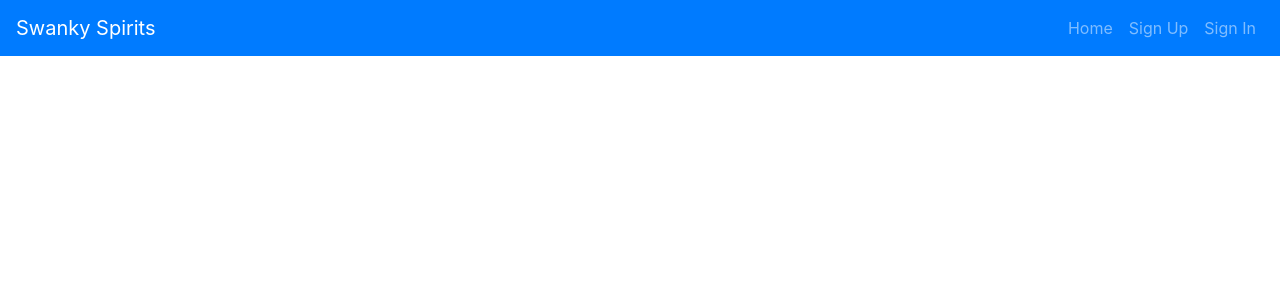
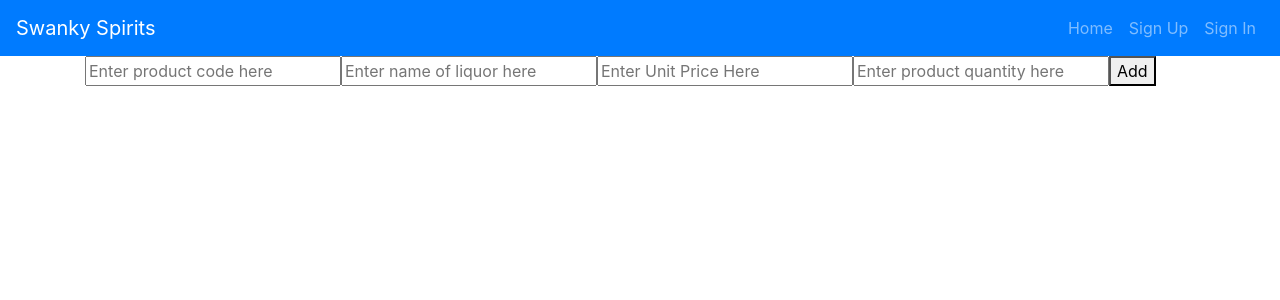
Before and after one commit to Callback-ktz/swanky-spirits-client, a React app: page /inventory in a window 1280 px wide. Shown: the top 300 px of the page. Built offline with nearby package versions, Linux system fonts and the light colour scheme.

Commit message:
Inventory Create
Added Create nav bar
Added button
Added create functionality

```diff
--- a/src/components/App/App.js
+++ b/src/components/App/App.js
@@ -9,6 +9,7 @@ import SignIn from '../SignIn/SignIn'
 import SignOut from '../SignOut/SignOut'
 import ChangePassword from '../ChangePassword/ChangePassword'
 import InventoryIndex from './../InventoryIndex.js'
+import InventoryCreate from './../InventoryCreate'
 
 class App extends Component {
   constructor () {
@@ -44,6 +45,7 @@ class App extends Component {
           />
         ))}
         <main className="container">
+          <InventoryCreate user={user}/>
           <Route path='/sign-up' render={() => (
             <SignUp msgAlert={this.msgAlert} setUser={this.setUser} />
           )} />
--- /dev/null
+++ b/src/components/InventoryCreate.js
@@ -0,0 +1,79 @@
+import React from 'react'
+import axios from 'axios'
+import apiUrl from './../apiConfig.js'
+
+class InventoryCreate extends React.Component {
+  state = {
+    inventory: {
+      code: '',
+      name: '',
+      unit_price: '',
+      quantity: ''
+    }
+  }
+  handleInputChange = (event) => {
+    // get the book key from the input name field
+    const inventoryKey = event.target.name
+    // get the input value that the user typed in
+    const value = event.target.value
+    // make a copy of the current state
+    const inventoryCopy = Object.assign({}, this.state.inventory)
+    // update the copy with the new user input
+    inventoryCopy[inventoryKey] = value
+    // update the state with our updated copy
+    this.setState({ inventory: inventoryCopy })
+  }
+  handleSubmit = (event) => {
+    event.preventDefault()
+    console.log(this.props)
+    axios({
+      method: 'POST',
+      url: apiUrl + '/inventory',
+      headers: {
+        'Authorization': `Bearer ${this.props.user.token}`
+      },
+      data: {
+        inventory: this.state.inventory
+      }
+    })
+      .then(res => {
+        this.setState({
+          inventory: {
+            code: '',
+            name: '',
+            unit_price: '',
+            quantity: ''
+          }
+        })
+      })
+      .catch(console.error)
+  }
+  render () {
+    return (
+      <div>
+        <form onSubmit={this.handleSubmit} style={{ display: 'flex' }}>
+          <input onChange={this.handleInputChange}
+            value={this.state.inventory.code}
+            type="text"
+            name="code"
+            placeholder="Enter product code here"
+          />
+          <input onChange={this.handleInputChange}
+            value={this.state.inventory.name}
+            name="name"
+            placeholder="Enter name of liquor here" />
+          <input onChange={this.handleInputChange}
+            value={this.state.inventory.unit_price}
+            name="unit_price"
+            placeholder="Enter Unit Price Here" />
+          <input onChange={this.handleInputChange}
+            value={this.state.inventory.quantity}
+            name="quantity"
+            placeholder="Enter product quantity here" />
+          <button type="submit">Add</button>
+        </form>
+      </div>
+    )
+  }
+}
+export default InventoryCreate
```
Also changed, not shown: src/components/InventoryForm.js (added, +45 -0 lines).
